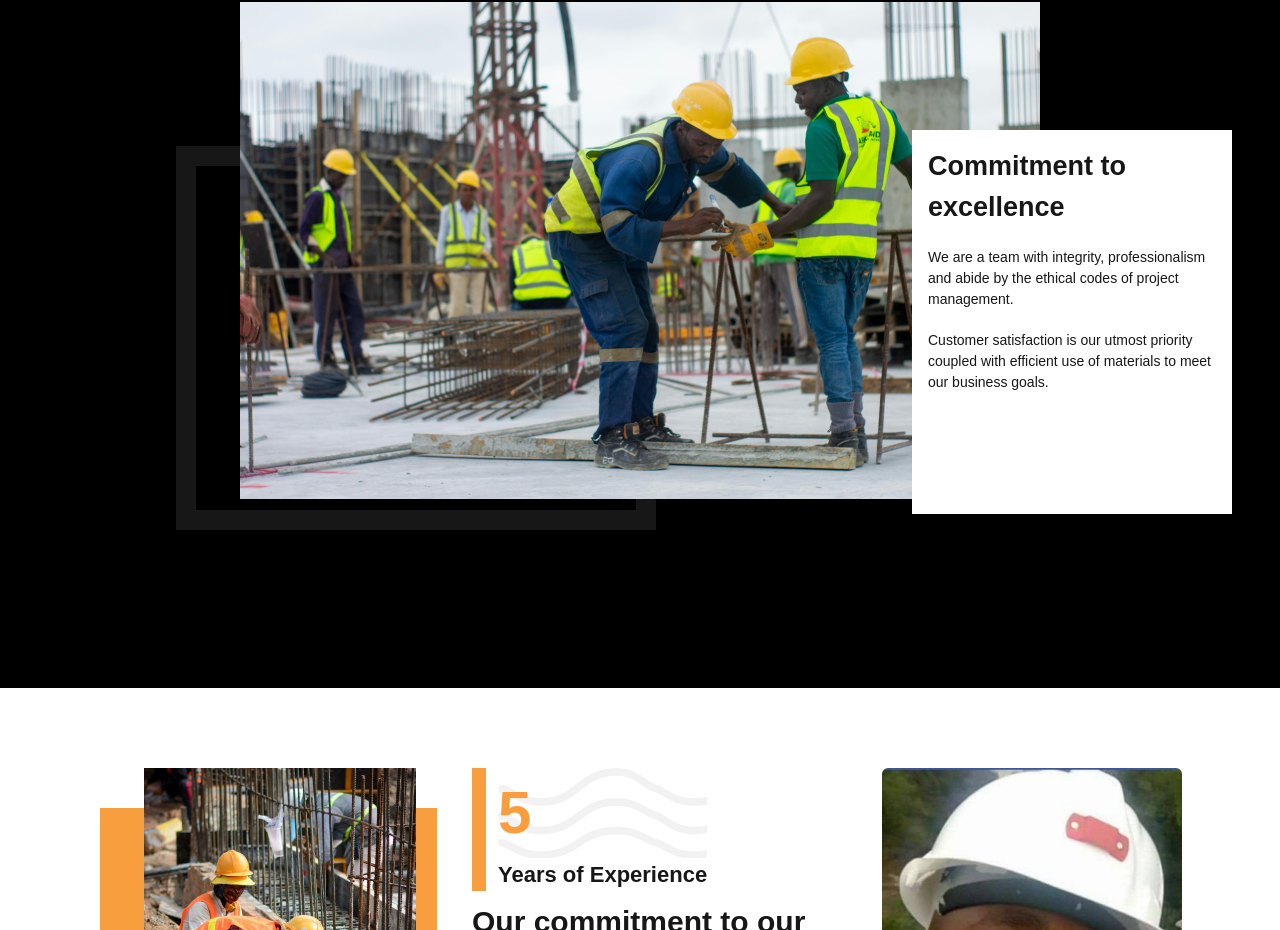
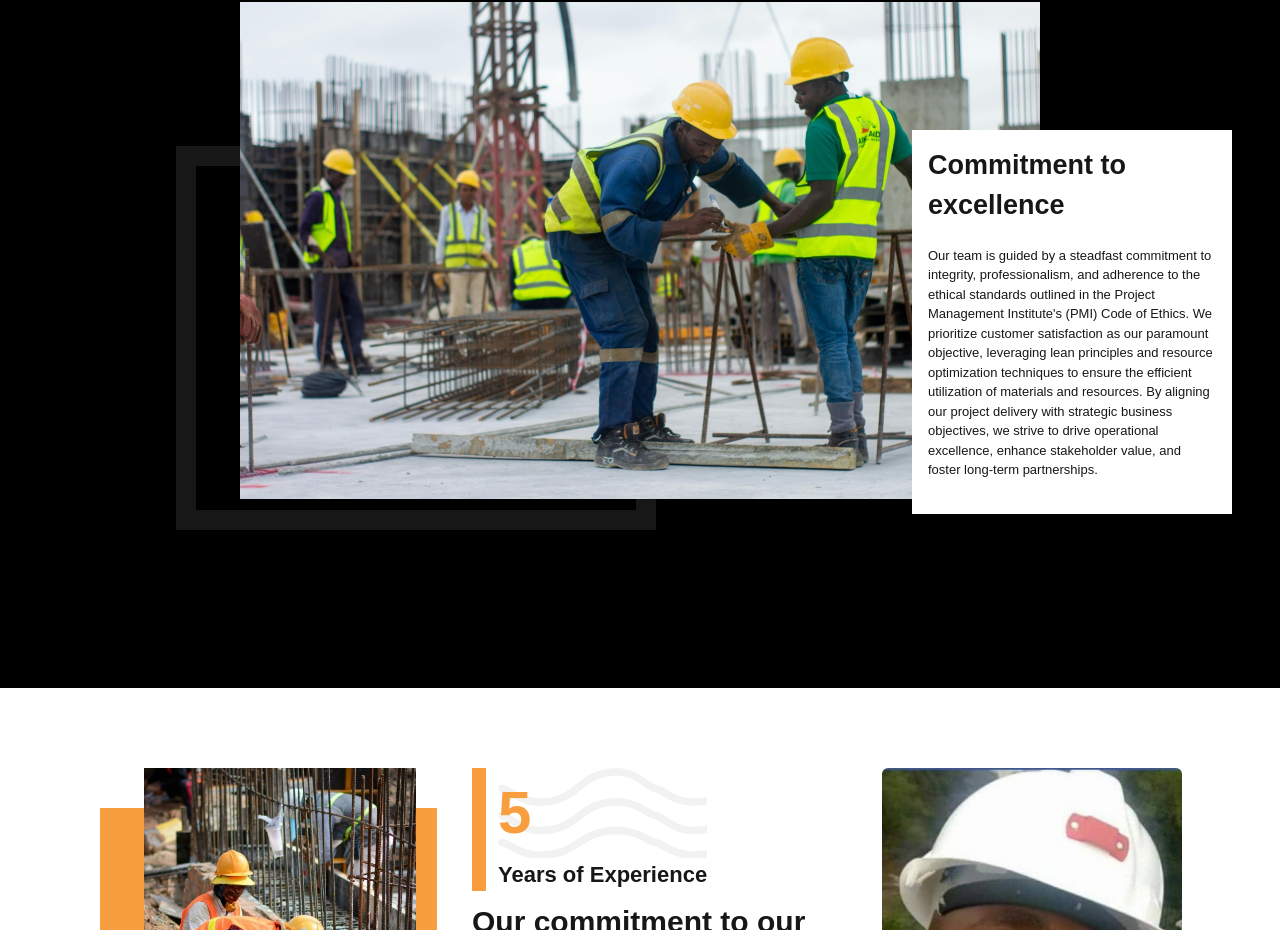
Before and after one commit to mkaweme/techplus, a Next.js app: page / in a window 1280 px wide. Shown: the part 912-1842 px from the top of the page. Built offline with nearby package versions, Linux system fonts and the light colour scheme.

Commit message:
Changed to new wording

```diff
--- a/app/components/About.tsx
+++ b/app/components/About.tsx
@@ -20,14 +20,14 @@ const About = () => {
         <div className="flex flex-row relative">
           <div className="absolute top-36 -left-16 border-[20px] border-[#57575744] w-48 lg:w-[480PX] h-96 z-0"></div>
           <Image src="/about.jpeg" alt="about" width={800} height={800} className="w-[400px] lg:w-[800px] z-10" />
-          <div className="absolute bg-white lg:w-[40%] p-4 mx-6 lg:mx-0 h-72 lg:h-96 top-52 lg:top-32 lg:-right-48 z-10">
+          <div className="flex flex-col justify-center absolute bg-white lg:w-[40%] p-4 mx-6 lg:mx-0 h-90 lg:h-96 top-52 lg:top-32 lg:-right-48 z-10">
             <h1 className="text-[27px] font-bold">Commitment to excellence</h1>
-            <p className="text-[14px] font-medium my-5">We are a team with integrity, professionalism and abide
-              by the ethical codes of project management.
-            </p>
-            <p className="text-[14px]">
-              Customer satisfaction is our utmost priority coupled with efficient use
-              of materials to meet our business goals.
+            <p className="text-[13px] font-medium my-5">Our team is guided by a steadfast commitment to integrity,
+              professionalism, and adherence to the ethical standards outlined in the Project Management Institute&apos;s
+              (PMI) Code of Ethics. We prioritize customer satisfaction as our paramount objective, leveraging lean
+              principles and resource optimization techniques to ensure the efficient utilization of materials and resources.
+              By aligning our project delivery with strategic business objectives, we strive to drive operational excellence,
+              enhance stakeholder value, and foster long-term partnerships.
             </p>
           </div>
         </div>
```
